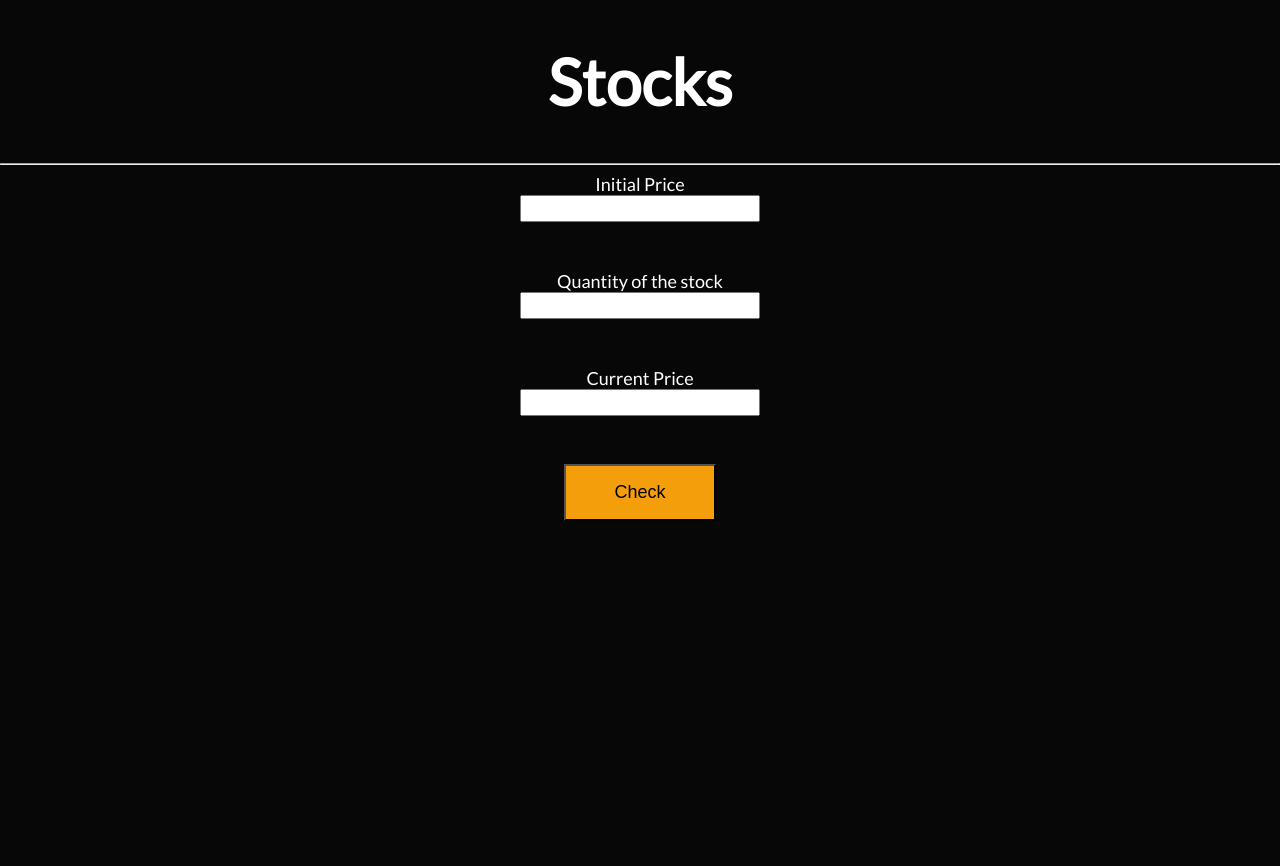
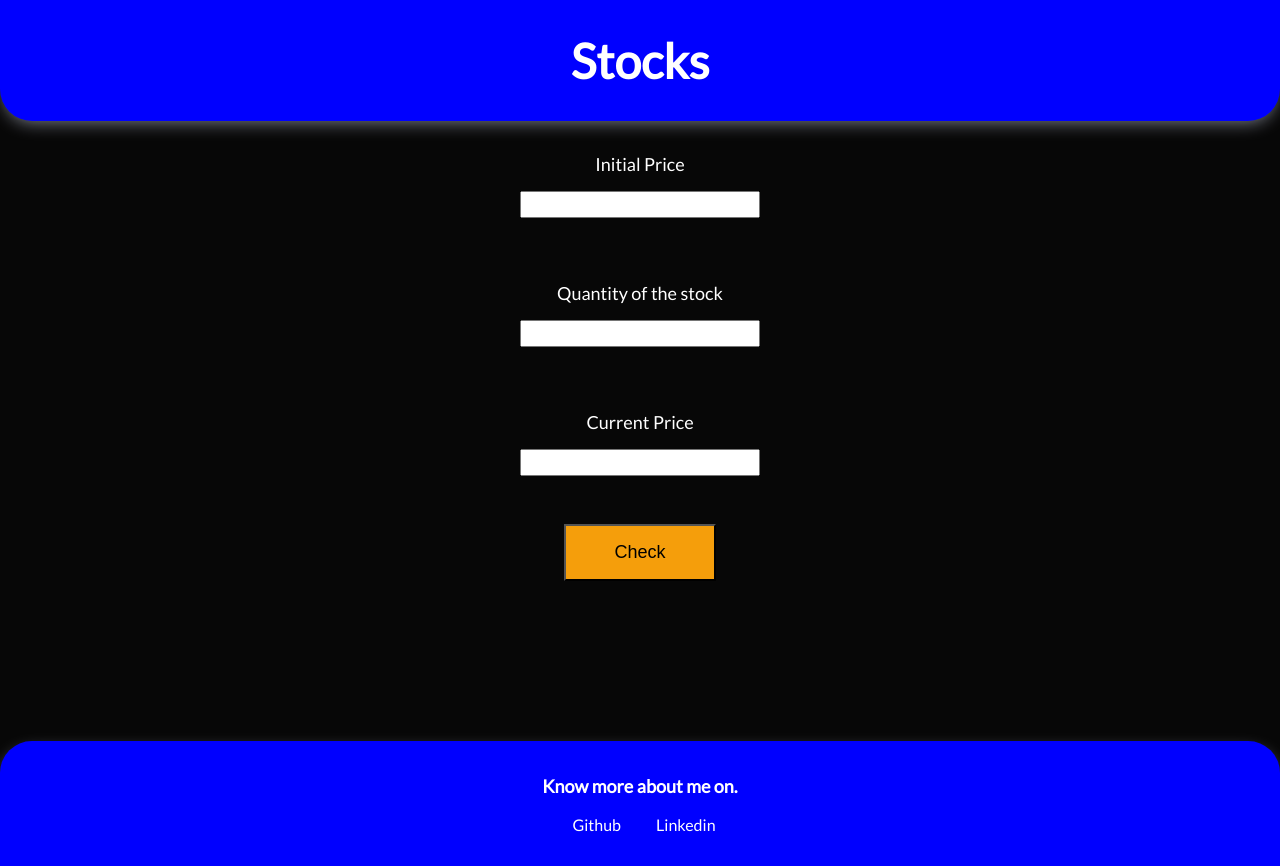
Before and after one commit to harshparab/mark-14-profit-or-loss, a plain HTML site: page index.html in a window 1280 px wide. Before the commit the page ends 800 px from the top, so only its background shows below. Drawn offline with Linux system fonts and the light colour scheme.

Commit message:
updated css

```diff
--- a/index.html
+++ b/index.html
@@ -11,9 +11,10 @@
 </head>
 
 <body>
+    <nav>
     <h1 class="heading">Stocks</h1>
+    </nav>
 
-    <hr></hr>
 
     <main>
         <label for="initial-price">Initial Price</label>
@@ -32,6 +33,23 @@
 
         <div id="output-box"></div>
     </main>
+
+    <footer class="footer">
+
+        <p class="footer-para" >Know more about me on.</p>
+
+        <ul class="footer-list">
+
+          <li class="footer-list-link"> <a class="footer-link" href="https://github.com/harshparab">Github</a>
+          </li>
+          <li class="footer-list-link"> <a class="footer-link" href="https://www.linkedin.com/in/harshparab43/">Linkedin</a>
+          </li>
+        </ul>
+
+
+    </footer>
+
+
     <script src="/app.js" text="text/javascript">S</script>
 </body>
 
--- a/main.css
+++ b/main.css
@@ -13,18 +13,31 @@ body {
     color: var(--secondary-color);
 }
 
+nav{
+    border-radius: 0rem 0rem 2rem 2rem;
+    margin-bottom: 0rem;
+    box-shadow: 0px 6px 18px -5px #818591;
+    background-color: blue;
+    margin-block-end: 0px;
+}
+
 .heading{
-    font-size: 4rem;
+    font-size: 3rem;
     font-weight: bold;
+    margin: 0pt;
+    margin-bottom: 2rem ;
+    padding: 2rem ;
 }
 
 label {
     display: block;
     font-size: large;
+    margin: 1rem;
 
 }
 
 #initial-price{
+
     margin-bottom: 3rem ;
     font-size: large;
 }
@@ -56,3 +69,37 @@ button{
     font-size: xx-large;
     color:blue
 }
+
+.footer{
+    background-color: var(--primary-color);
+    color: var(--secondary-color);
+    padding: 1rem;
+    border-radius: 2rem 2rem 0rem 0rem;
+    margin-bottom: 0rem;
+    box-shadow: 0px 6px 18px -5px #818591;
+    margin-top: 10rem;
+    background-color: blue;
+}
+
+.footer-para{
+    text-align: center;
+    font-weight: bolder;
+    font-size: large;
+}
+
+.footer-list{
+    text-decoration: none;
+    list-style: none;
+    text-align: center;
+}
+
+.footer-list-link{
+    display: inline;
+    padding:  2rem ;
+    padding-inline-start: 0px;
+}
+
+.footer-link{
+    text-decoration: none;
+    color: white;
+}
```
